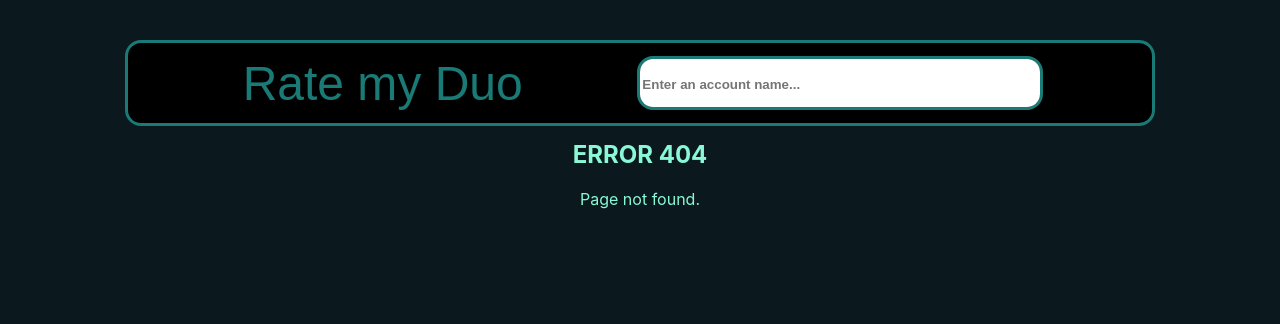
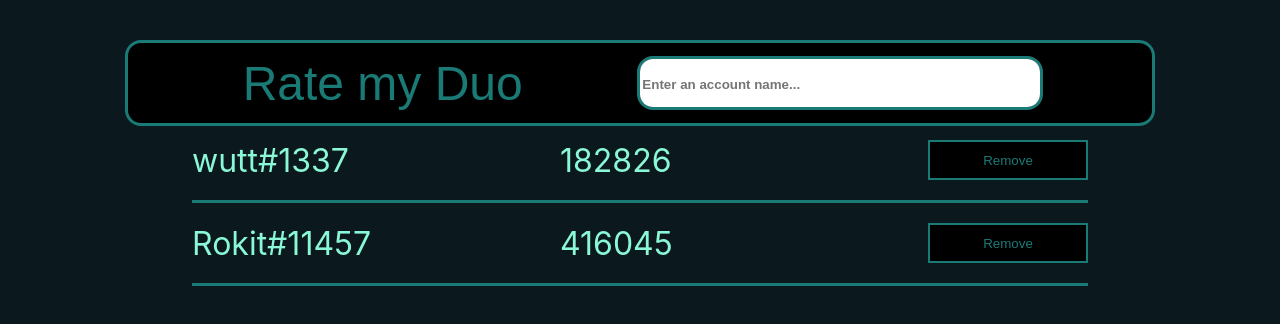
Before and after one commit to zacwalters4/rate-my-duo, a React (Create React App) app: page /saved in a window 1280 px wide. Before the commit this address led to /404. Shown: the top 324 px of the page. Built offline with nearby package versions, Linux system fonts and the light colour scheme.

Commit message:
Create saved tiles

```diff
--- a/src/App/App.jsx
+++ b/src/App/App.jsx
@@ -5,10 +5,21 @@ import Header from '../Header/Header'
 import Home from '../Home/Home'
 import Account from '../Account/Account'
 import Error404 from '../Error404/Error404'
+import Saved from '../Saved/Saved'
 
 function App() {
 
-  const [savedAccounts, saveAccount] = React.useState([])
+
+  const [savedAccounts, saveAccount] = React.useState([
+    {
+        "accountName": "wutt-1337",
+        "accountScore": 182826
+    },
+    {
+        "accountName": "Rokit-11457",
+        "accountScore": 416045
+    }
+])
 
   return (
     <div className="App">
@@ -19,6 +30,7 @@ function App() {
           <Route index element={<Account />} />
           <Route path=":accountName" element={<Account />} />
         </Route>
+        <Route path="/saved" element={<Saved savedAccounts={savedAccounts} saveAccount={saveAccount}/>} />
         <Route path="/404" element={<Error404 />} />
         <Route path="*" element={<Navigate to="/404" replace />}
     />
--- a/src/Saved/Saved.jsx
+++ b/src/Saved/Saved.jsx
@@ -0,0 +1,18 @@
+import React from 'react'
+import SavedTile from '../SavedTile/SavedTile'
+import './Saved.css'
+
+function Saved(props) {
+
+    return (
+        <main className="saved">
+            {props.savedAccounts.map((account, index) => {
+                return (
+                    <SavedTile account={account} key={index} saveAccount={props.saveAccount}/>
+                )
+            })}
+        </main>
+    )
+  }
+
+  export default Saved
--- /dev/null
+++ b/src/SavedTile/SavedTile.css
@@ -0,0 +1,26 @@
+.saved-tile {
+    display:flex;
+    justify-content: space-between;
+    align-items: center;
+    width: 70vw;
+    height: 10vh;
+    border-bottom: solid;
+    color: #8af8d6;
+    border-color: #197a76;
+    font-size: 2em;
+}
+
+.saved-tile > p {
+    width: 30%;
+    text-align: left;
+}
+
+.saved-tile > button {
+    width: 12em;
+    background-color: black;
+    height: 3em;
+    border-style: solid;
+    cursor: pointer;
+    border-color: #197a76;
+    color: #197a76;
+}
--- /dev/null
+++ b/src/SavedTile/SavedTile.jsx
@@ -0,0 +1,22 @@
+import React from 'react'
+import { formatBattleTag } from '../Utilities/Helper'
+import './SavedTile.css'
+
+function SavedTile(props) {
+    const deleteSaved = (e) => {
+        e.preventDefault()
+        props.saveAccount(accounts =>
+            accounts.filter(account => account.accountName != props.account.accountName)
+        )
+    }
+
+    return (
+        <div className="saved-tile">
+            <p>{formatBattleTag(props.account.accountName)}</p>
+            <p>{props.account.accountScore}</p>
+            <button onClick={deleteSaved}>Remove</button>
+        </div>
+    )
+  }
+
+  export default SavedTile
```
